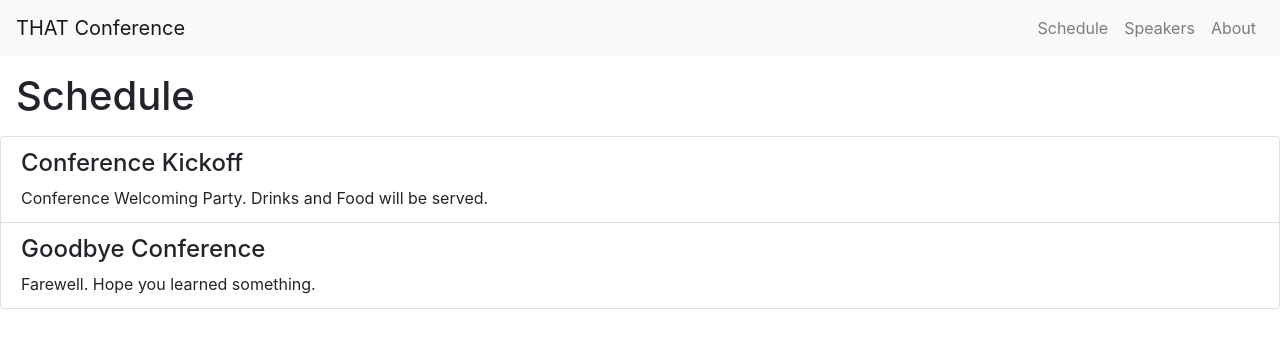
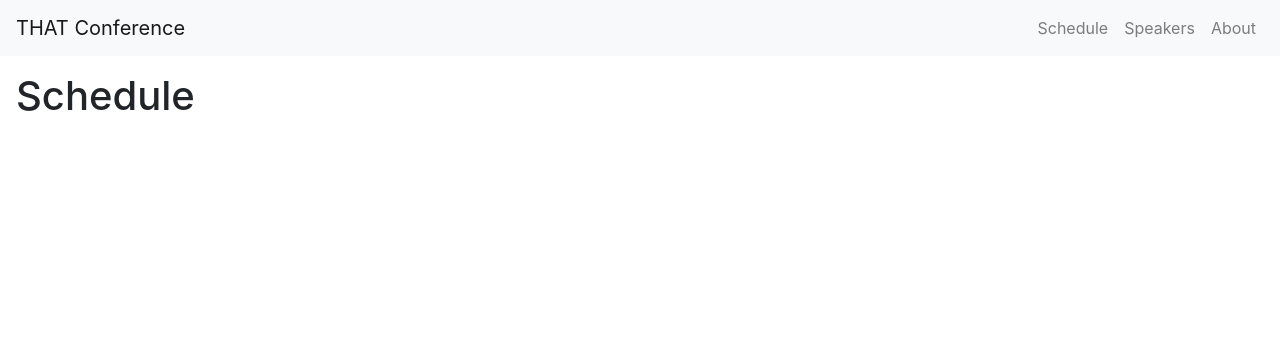
Before and after one commit to headwayio/that-workshop, a Next.js app: page /schedule in a window 1280 px wide. Shown: the top 348 px of the page. Built offline with nearby package versions, Linux system fonts and the light colour scheme.

Commit message:
Remove placeholder data from schedule page

```diff
--- a/pages/schedule.js
+++ b/pages/schedule.js
@@ -2,22 +2,6 @@
 import { ListGroup, ListGroupItem, Media } from "reactstrap";
 
 const scheduleItems = [
-  {
-    id: "1",
-    title: "Conference Kickoff",
-    location: "Room 1",
-    description: "Conference Welcoming Party. Drinks and Food will be served.",
-    start: "2019-08-23T08:00:00.000Z",
-    end: "2019-08-23T18:00:00.000Z"
-  },
-  {
-    id: "2",
-    title: "Goodbye Conference",
-    location: "Room 2",
-    description: "Farewell. Hope you learned something.",
-    start: "2019-08-24T08:00:00.000Z",
-    end: "2019-08-24T18:00:00.000Z"
-  }
 ];
 
 const Schedule = () => {
```
